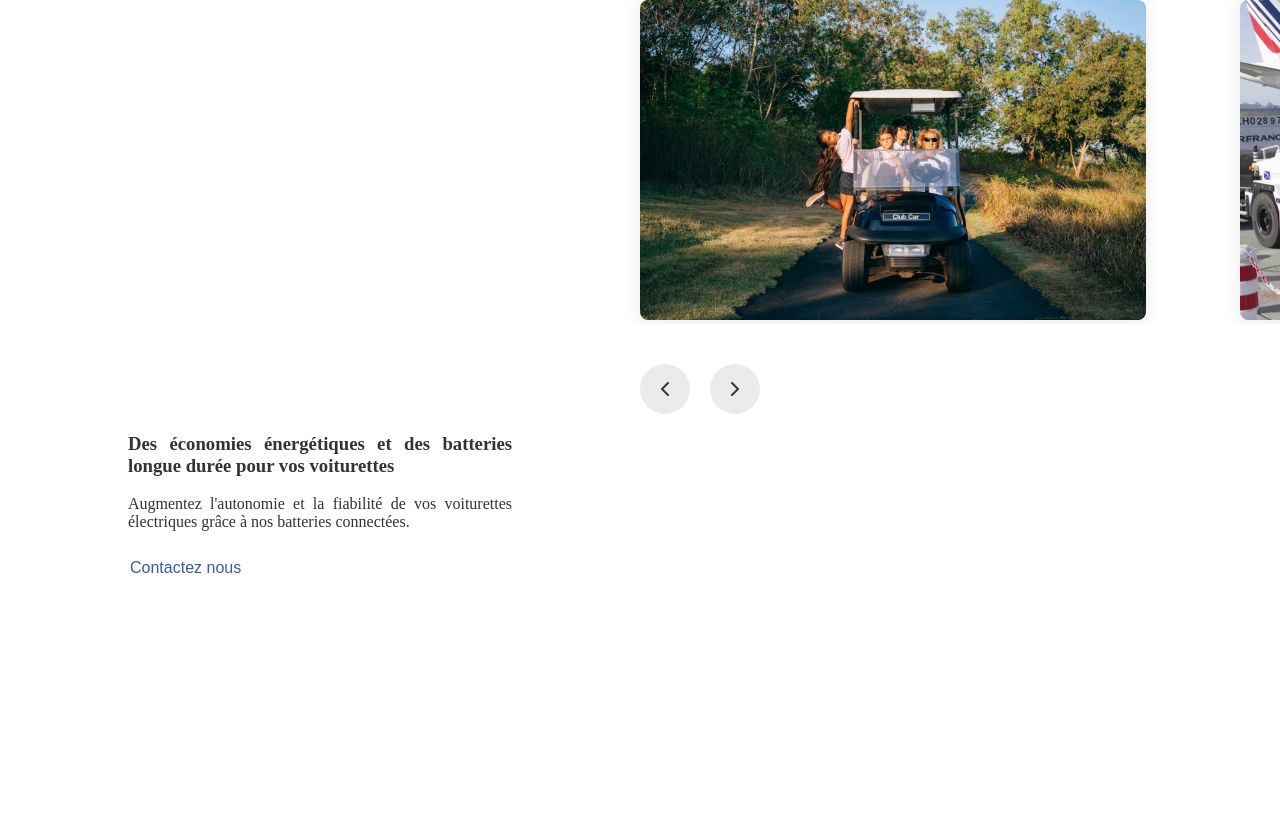
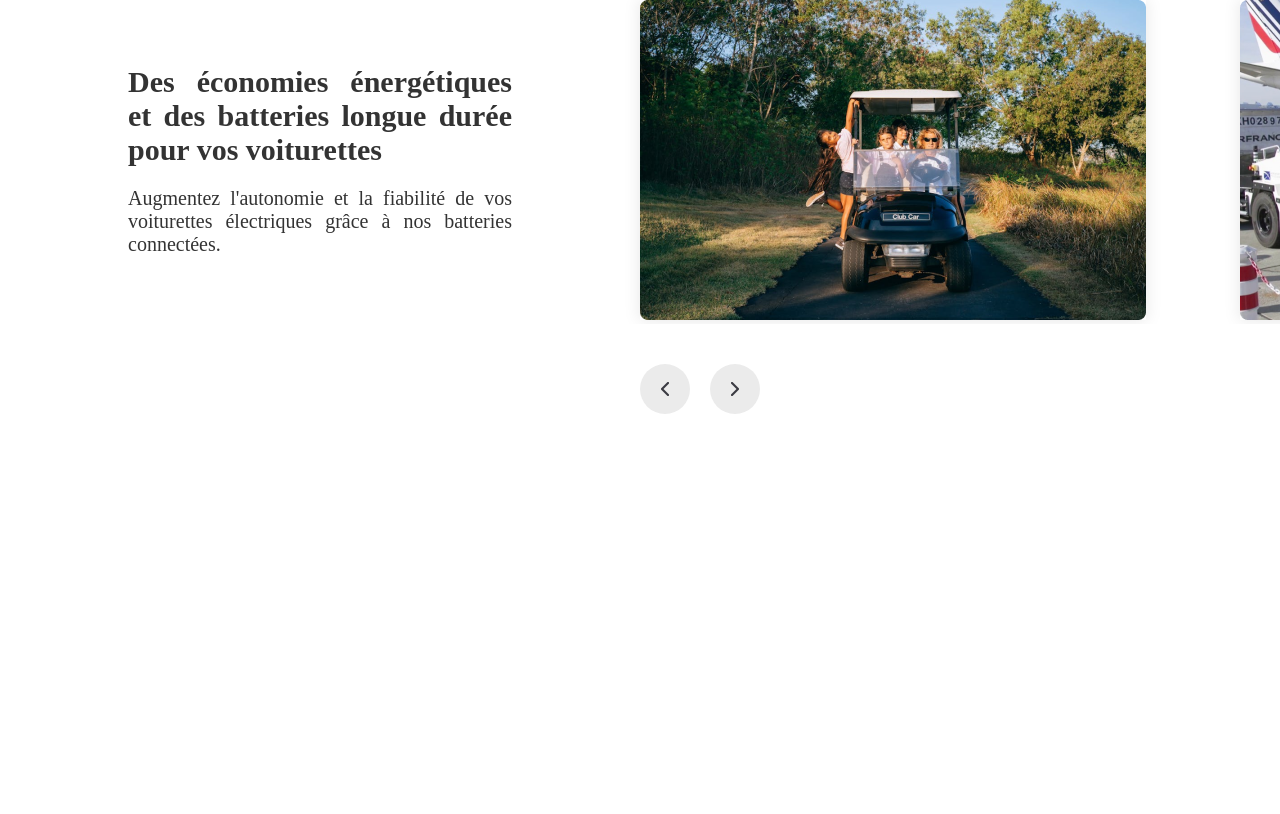
Before and after one commit to Cassette86/Components_Batconnect_website, a plain HTML site: page index.html in a window 1280 px wide. Drawn offline with Linux system fonts and the light colour scheme; grey boxes are pictures that could not be loaded.

Commit message:
finished the move for the text and finalised the move for the images

```diff
--- a/index.html
+++ b/index.html
@@ -4,11 +4,29 @@
     <meta name="viewport" content="width=device-width, initial-scale=1.0">
     <title>Carrousel</title>
     <link rel="stylesheet" href="style.css">
-    <link rel="preconnect" href="https://fonts.googleapis.com">
-    <link rel="preconnect" href="https://fonts.gstatic.com" crossorigin>
-    <link href="https://fonts.googleapis.com/css2?family=Montserrat:ital,wght@0,100..900;1,100..900&display=swap" rel="stylesheet">
 </head>
 <body>
+
+    <div class="text_container">
+        <div class="text-wrap">
+            <div class="text_part">
+                <h2>Des économies énergétiques et des batteries longue durée pour vos voiturettes</h2>
+                <p>Augmentez l'autonomie et la fiabilité de vos voiturettes électriques grâce à nos batteries connectées.</p>
+            </div>
+            <div class="text_part">
+                <h2>Des Performances Inégalées pour les Véhicules Aéroportuaires</h2>
+                <p>Optimisez les opérations aéroportuaires avec nos batteries au lithium connecté pour les véhicules de service au sol.</p>
+            </div>
+            <div class="text_part">
+                <h2>Naviguez en Toute Sécurité avec nos Batteries au Lithium Connecté</h2>
+                <p>Des aventures nautiques plus sûres et plus amusantes avec nos batteries au lithium connecté pour bateaux de plaisance et yachts.</p>
+            </div>
+            <div class="text_part">
+                <h2>Contribuez à l’économie circulaire des batteries pour un monde plus vert</h2>
+                <p>Garantissez un approvisionnement électrique stable avec nos solutions de stockage stationnaire au lithium connecté.</p>
+            </div>
+        </div>
+    </div>
     <div class="image-container">
         <img style="margin-left: 50%;" src="images/Golf.png" alt="Image 1">
         <img src="images/Aero.png" alt="Image 2">
@@ -23,32 +41,6 @@
             <img src="images/Vectorright.png" alt="Right arrow">
         </div>
     </div>
-    <div class="text_container">
-        <div class="text_part">
-            <h3>Des économies énergétiques et des batteries longue durée pour vos voiturettes</h3>
-            <p>Augmentez l'autonomie et la fiabilité de vos voiturettes électriques grâce à nos batteries connectées.</p>
-            <div class=".bouton_bat_solo">
-                <button class="bouton_bat_simple">Contactez nous</button>
-            </div>
-        </div>
-        <div class="text_part">
-            <h3>Des Performances Inégalées pour les Véhicules Aéroportuaires</h3>
-            <p>Optimisez les opérations aéroportuaires avec nos batteries au lithium connecté pour les véhicules de service au sol.</p>
-            <p>En savoir plus</p>
-        </div>
-        <div class="text_part">
-            <h3>Naviguez en Toute Sécurité avec nos Batteries au Lithium Connecté</h3>
-            <p>Des aventures nautiques plus sûres et plus amusantes avec nos batteries au lithium connecté pour bateaux de plaisance et yachts.</p>
-            <p>En savoir plus</p>
-        </div>
-        <div class="text_part">
-            <h3>Contribuez à l’économie circulaire des batteries pour un monde plus vert</h3>
-            <p>Garantissez un approvisionnement électrique stable avec nos solutions de stockage stationnaire au lithium connecté.</p>
-            <p>En savoir plus</p>
-        </div>
-
-    </div>
-
     <script src="script.js"></script>
 </body>
 </html>
--- a/script.js
+++ b/script.js
@@ -1,8 +1,11 @@
 const leftArrow = document.getElementById('left-arrow');
 const rightArrow = document.getElementById('right-arrow');
 const imageContainers = document.querySelectorAll('.image-container');
+const textContainers = document.querySelector('.text-wrap');
 const images = [];
 var imageIndex = 0;
+var margeText = "0px";
+var margeImage = "-506px";
 
 imageContainers.forEach(container => {
     const containerImages = container.querySelectorAll('img');
@@ -10,6 +13,7 @@ imageContainers.forEach(container => {
         images.push(image);
     });
 });
+
 
 function moveImagesLeft(){
     if (imageIndex > 0) {
@@ -20,6 +24,8 @@ function moveImagesLeft(){
         gotorightimage.style.marginLeft = "0px";
         middleimage.style.marginLeft = "50%";
         middleimage.style.marginRight = "7%";
+        margeText = parseInt(margeText) + 320 + "px";
+        textContainers.style.marginTop = margeText;
     }
 
     else
@@ -33,9 +39,12 @@ function moveImagesRight() {
         imageIndex++;
         const middleimage = images[imageIndex];
         console.log(imageIndex);
-        gotoleftimage.style.marginLeft = "-506px";
+        margeImage = parseInt(margeImage) -2 + "px";
+        gotoleftimage.style.marginLeft = margeImage;
         middleimage.style.marginLeft = "50%";
         gotoleftimage.style.marginRight = "0px";
+        margeText = parseInt(margeText) - 320 + "px";
+        textContainers.style.marginTop = margeText;
     }
 
     else
--- a/style.css
+++ b/style.css
@@ -8,14 +8,15 @@ body {
     white-space: nowrap;
     -ms-overflow-style: none;
     scrollbar-width: none;
+    z-index: 10;
+    position : relative;
 }
 
 .image-container img {
     display: inline-block;
     margin-right: 7%;
     box-shadow: 0px 0px 1em rgba(0, 0, 0, 0.1);
-    transition: margin-left 0.5s ease;
-
+    transition: margin-left 1s ease;
 }
 
 .arrow_container{
@@ -46,57 +47,38 @@ body {
 
 .text_container{
     margin-left : 10%;
-    height: 400px;
+    height: 320px;
     width : 30%;
     overflow: hidden;
+    position : absolute;
+    top : 0px;
+}
+
+.text-wrap{
+    transition: margin-top 1s ease;
 }
 
 .text_part {
     color: #333;
     text-align: justify;
-    margin-bottom: 400px;
+    margin-bottom: 0px;
+    width: 100%;
+    height: 320px;
+    display: flex;
+    flex-direction: column;
+    align-items: center; /* Centrer horizontalement */
+    justify-content: center; /* Centrer verticalement */
+    gap: 20px;
 }
 
-.text_part h3{
-    font-size : 35;
+.text_part h2 {
+    font-size: 30px;
     font-weight: bold;
+    margin: 0; /* Pour supprimer la marge par défaut */
 }
 
-.text_part p{
-    font-size: 20;
+.text_part p {
+    font-size: 20px;
     font-weight: 300;
+    margin: 0; /* Pour supprimer la marge par défaut */
 }
-
-.bouton_bat_simple{
-    position: relative;
-    background-color: transparent;
-    color: #375BA7;
-    padding: 10px 0px;
-    border: 2px solid transparent;
-    border-radius: 5px;
-    font-size: 16px;
-    transition: all 0.3s ease;
-    box-sizing: border-box;
-  }
-
-.bouton_bat_simple::after {
-  content: url('https://batconnect.fr/wp-content/uploads/2024/05/Vector.png');
-  width: 20px;
-  height: 20px;
-  position: absolute;
-  top: 65%;
-  right: 10px;
-  transform: translateY(-10%);
-  opacity: 0;
-  transition: opacity 0.4s ease;
-}
-
-.bouton_bat_simple:hover {
-  background-color: transparent;
-  padding: 10px 36px 10px 0px;
-  border: 2px solid transparent;
-}
-
-.bouton_bat_simple:hover::after {
-  opacity: 1;
-}
```
